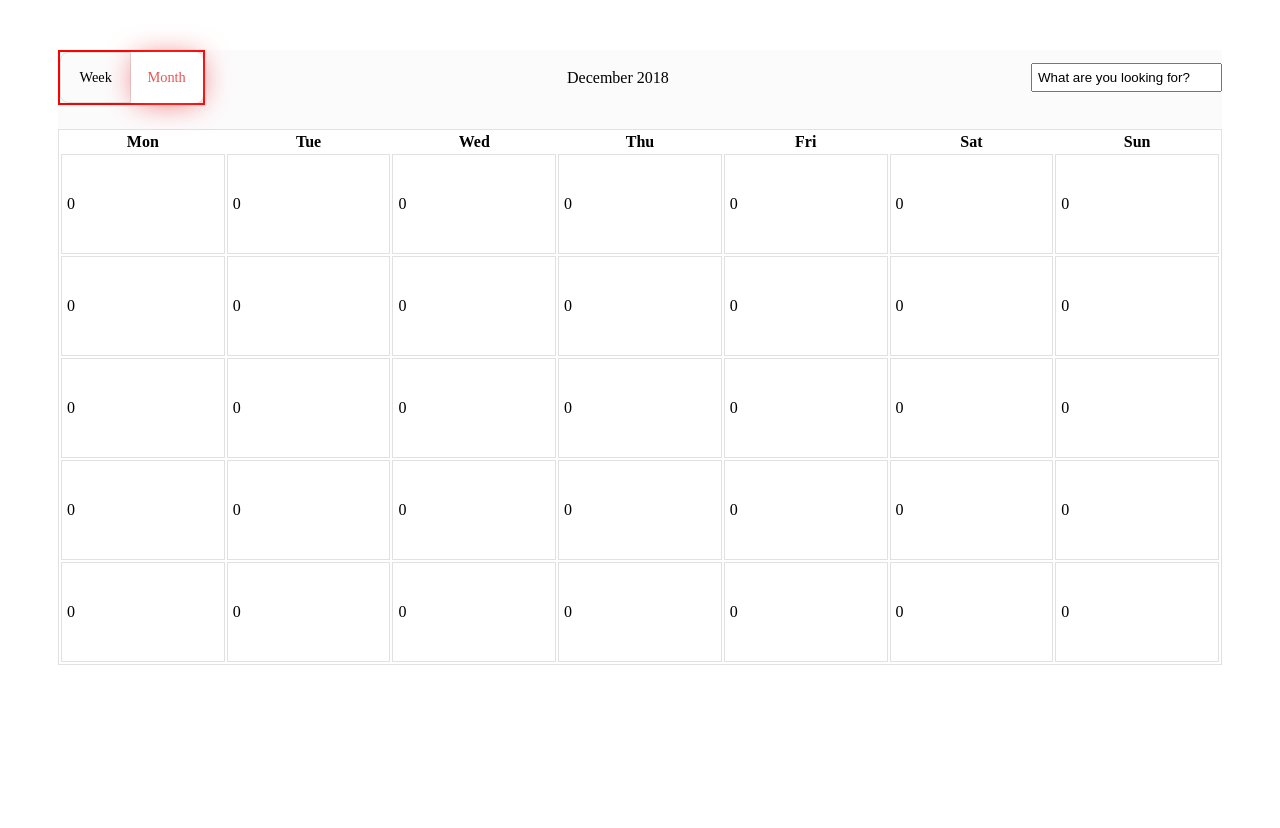
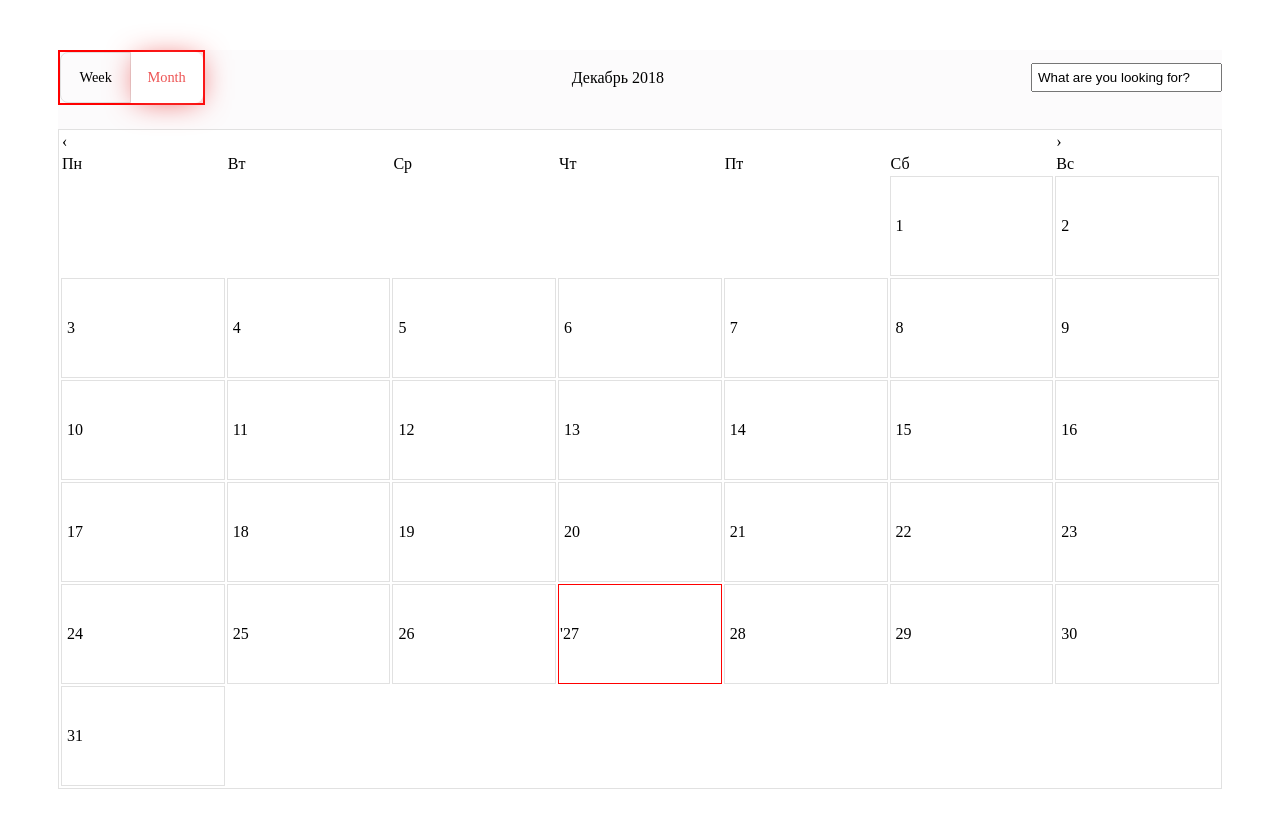
Before and after one commit to Olegato/calendar_, a website built with webpack: page public/index.html in a window 1280 px wide. Before the commit the page ends 800 px from the top, so only its background shows below. Built offline with nearby package versions, Linux system fonts and the light colour scheme; some icons are missing.

Commit message:
Добавил создание актуального календаря при загрузке

```diff
--- a/public/css/app.css
+++ b/public/css/app.css
@@ -27,6 +27,10 @@
   width: 14%;
   }
   /* COSMETIC STYLING */
+
+.today{
+  border: 1px solid red;
+}
 
   :root {
    --red: #ED5454;
--- a/public/index.html
+++ b/public/index.html
@@ -22,66 +22,12 @@
       </div>
     </div>
     <div class="calendar">
-      <table class="cal">
-        <thead>
-          <tr>
-            <th>Mon</th>
-            <th>Tue</th>
-            <th>Wed</th>
-            <th>Thu</th>
-            <th>Fri</th>
-            <th>Sat</th>
-            <th>Sun</th>
-          </tr>
-        </thead>
-        <tbody>
-          <tr>
-            <td class="day"></td>
-            <td class="day"></td>
-            <td class="day"></td>
-            <td class="day"></td>
-            <td class="day"></td>
-            <td class="day"></td>
-            <td class="day"></td>
-          </tr>
-          <tr>
-            <td class="day"></td>
-            <td class="day"></td>
-            <td class="day"></td>
-            <td class="day"></td>
-            <td class="day"></td>
-            <td class="day"></td>
-            <td class="day"></td>
-          </tr>
-          <tr>
-            <td class="day"></td>
-            <td class="day"></td>
-            <td class="day"></td>
-            <td class="day"></td>
-            <td class="day"></td>
-            <td class="day"></td>
-            <td class="day"></td>
-          </tr>
-          <tr>
-            <td class="day"></td>
-            <td class="day"></td>
-            <td class="day"></td>
-            <td class="day"></td>
-            <td class="day"></td>
-            <td class="day"></td>
-            <td class="day"></td>
-          </tr>
-          <tr>
-            <td class="day"></td>
-            <td class="day"></td>
-            <td class="day"></td>
-            <td class="day"></td>
-            <td class="day"></td>
-            <td class="day"></td>
-            <td class="day"></td>
-          </tr>
-        </tbody>
-      </table>
+    <table class="cal" id="calendar2">
+      <thead>
+        <tr><td>‹<td colspan="5"><td>›
+        <tr><td>Пн<td>Вт<td>Ср<td>Чт<td>Пт<td>Сб<td>Вс
+      <tbody>
+    </table>
     </div>
   </main>
 
--- a/src/view.js
+++ b/src/view.js
@@ -17,42 +17,9 @@ class View extends EventEmitter {
 
     this.form.addEventListener('submit', this.handleAdd.bind(this)); // разобрать
 
-    window.onload = this.filling();
-  }
+    window.onload = this.Calendar2("calendar2", new Date().getFullYear(), new Date().getMonth());
 
-//Заполняет календарь
-
-  filling(){
-
-    this.currentDate.innerHTML = this.currentYear();
-     for (let i = 0; i < this.day.length; i++){
-       this.day[i].innerHTML = `0`;
-     }
-  }
-
-
-  //Вовзращает текущий месяц и год
-  currentYear(){
-  const today = new Date;
-  const Month = today.getMonth();
-  let currentMonth = '';
-  switch (Month)
- {
-  case 0: currentMonth="January"; break;
-  case 1: currentMonth="February"; break;
-  case 2: currentMonth="March"; break;
-  case 3: currentMonth="April"; break;
-  case 4: currentMonth="May"; break;
-  case 5: currentMonth="June"; break;
-  case 6: currentMonth="July"; break;
-  case 7: currentMonth="August"; break;
-  case 8: currentMonth="September"; break;
-  case 9: currentMonth="October"; break;
-  case 10: currentMonth="November"; break;
-  case 11: currentMonth="December"; break;
-}
-
-   return `${currentMonth} ${today.getFullYear()}`
+    console.log(day);
   }
 
   handleShow(a) {
@@ -103,6 +70,40 @@ class View extends EventEmitter {
     parentForm.appendChild(items);
     parentForm.id = item.id;
   }
+
+  Calendar2(id, year, month1) {
+    let Dlast = new Date(year,month1+1,0).getDate(), //  получаем сколько дней в месяце
+        D = new Date(year,month1,Dlast), //последний день в текущем месяце
+        DNlast = new Date(D.getFullYear(),D.getMonth(),Dlast).getDay(), //день недели последнего дня в месяце
+        DNfirst = new Date(D.getFullYear(),D.getMonth(),1).getDay(), //день недели первого дня в месяце
+        calendar = '<tr>',
+        month12=["Январь","Февраль","Март","Апрель","Май","Июнь","Июль","Август","Сентябрь","Октябрь","Ноябрь","Декабрь"];
+        //console.log(DNfirst);
+        //console.log(DNfirst);
+    if (DNfirst != 0) {
+      for(let  i = 1; i < DNfirst; i++) calendar += '<td>';
+    }else{
+      for(let  i = 0; i < 6; i++) calendar += '<td>';
+    }
+    for(let  i = 1; i <= Dlast; i++) {
+      if (i == new Date().getDate() && D.getFullYear() == new Date().getFullYear() && D.getMonth() == new Date().getMonth()) {
+        calendar += `<td class="today">'${i}`;
+      }else{
+        calendar += `<td class="day">${i}`;
+      }
+      if (new Date(D.getFullYear(),D.getMonth(),i).getDay() == 0) {
+        calendar += '<tr>';
+      }
+    }
+    for(let  i = DNlast; i < 7; i++) calendar += '<td>&nbsp;';
+    document.querySelector(`#${id} tbody`).innerHTML = calendar;
+    this.currentDate.innerHTML = `${month12[D.getMonth()]} ${D.getFullYear()}`;
+    document.querySelector(`#${id} thead td:nth-child(2)`).dataset.month1 = D.getMonth();
+    document.querySelector(`#${id} thead td:nth-child(2)`).dataset.year = D.getFullYear();
+
+    }
+
+
 }
 
 export default View;
```
